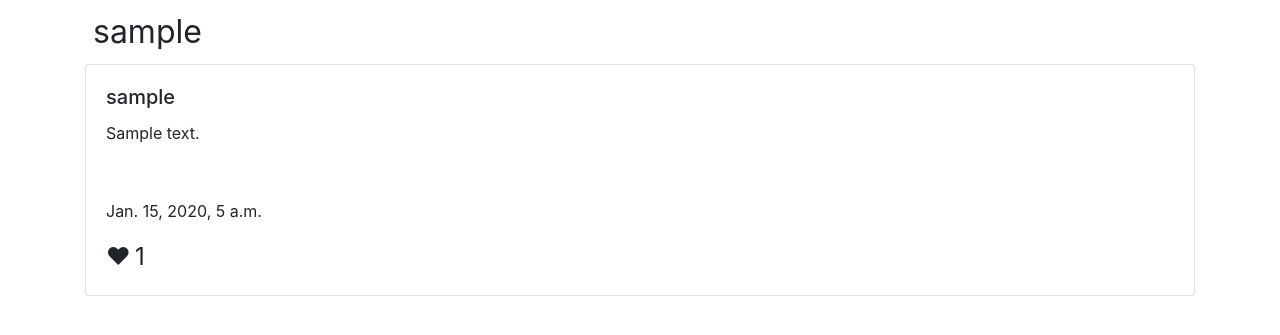
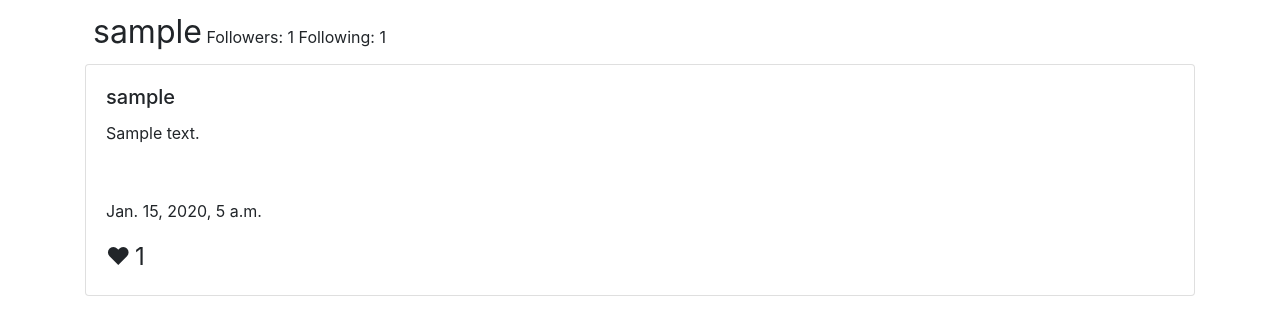
Before and after one commit to leigh-data/project4, a Django app: a page that uses templates/posts/profile.html in a window 1280 px wide. Shown: the part 56-391 px from the top of the page. Run offline with Django 3.2, Linux system fonts and the light colour scheme; tables that the repository leaves empty hold one stand-in row (values such as "Sample post"); some libraries are stand-ins or nearby versions.

Commit message:
followers/following added to profile

```diff
--- a/static/js/index.js
+++ b/static/js/index.js
@@ -79,6 +79,9 @@ document.addEventListener('DOMContentLoaded', () => {
   const handleFollowClick = e => {
     const button = e.target;
     const authorId = e.target.dataset.authorId;
+    const followersCount = e.target.parentNode.getElementsByClassName(
+      'followers-count'
+    )[0];
     const csrftoken = Cookies.get('csrftoken');
 
     if (button.classList.contains('following')) {
@@ -89,6 +92,8 @@ document.addEventListener('DOMContentLoaded', () => {
           'Content-Type': 'application/json;charset=UTF-8',
         },
       });
+
+      followersCount.innerHTML = parseInt(followersCount.innerHTML) - 1;
     } else {
       fetch(`/api/users/${authorId}/follow/`, {
         method: 'POST',
@@ -97,6 +102,8 @@ document.addEventListener('DOMContentLoaded', () => {
           'Content-Type': 'application/json;charset=UTF-8',
         },
       });
+
+      followersCount.innerHTML = parseInt(followersCount.innerHTML) + 1;
     }
       // Button display logic
       button.classList.toggle('following');
--- a/templates/posts/profile.html
+++ b/templates/posts/profile.html
@@ -7,6 +7,10 @@
         data-author-id="{{ profile_user.pk }}"
         >{% if following %}Unfollow{% else %}Follow{% endif %}</button>
     {% endif %}
-    <span class="profile-user ml-2">{{ profile_user }}</span>
+    <div class="profile-banner">
+      <span class="profile-user ml-2">{{ profile_user }}</span>
+      <span class="followers">Followers: <span class="followers-count">{{ profile_user.followed_by.count }}</span></span>
+      <span class="following">Following: {{ profile_user.follows.count }}</span>
+    </div>
   {% include 'includes/post_list.html' %}
 {% endblock %}
```
